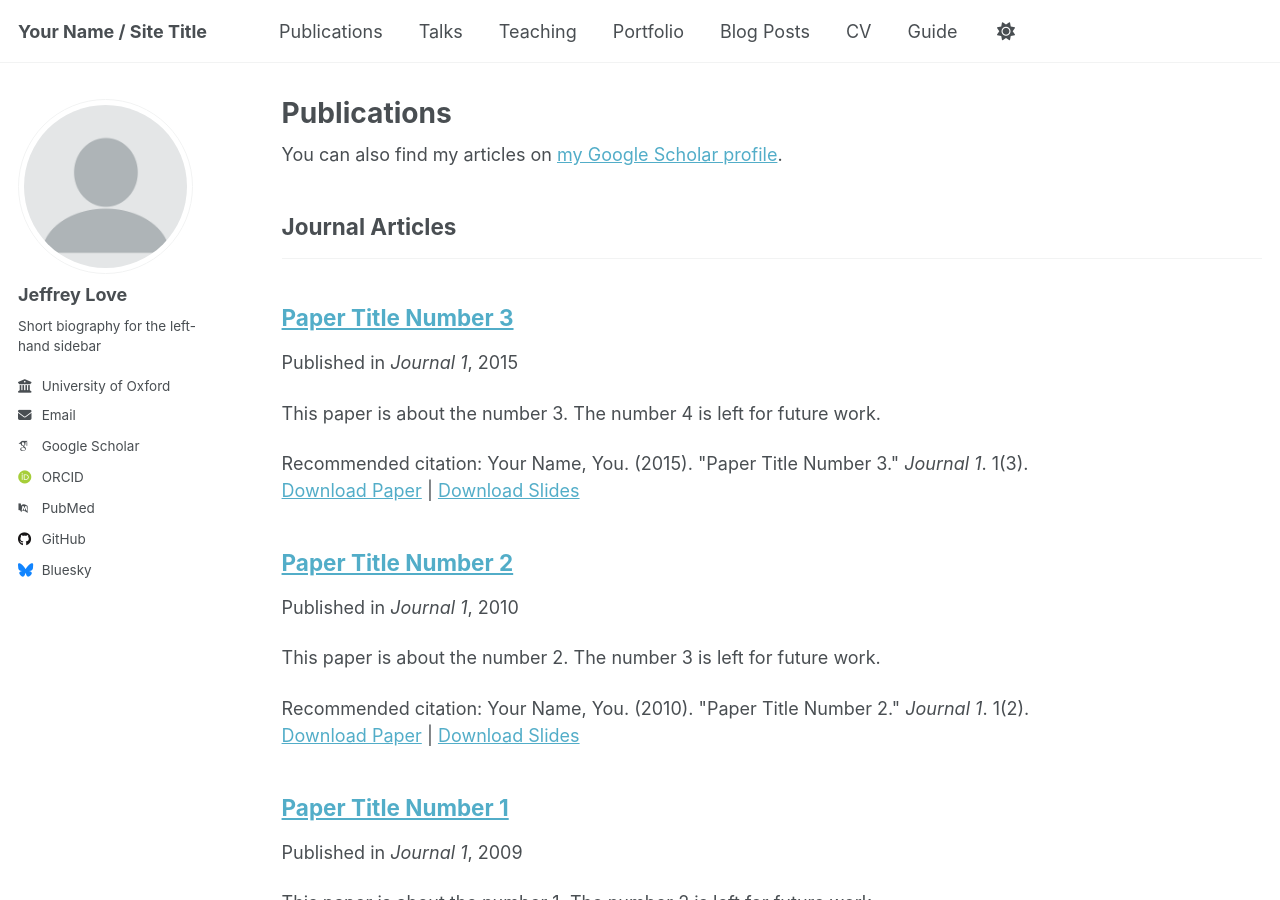
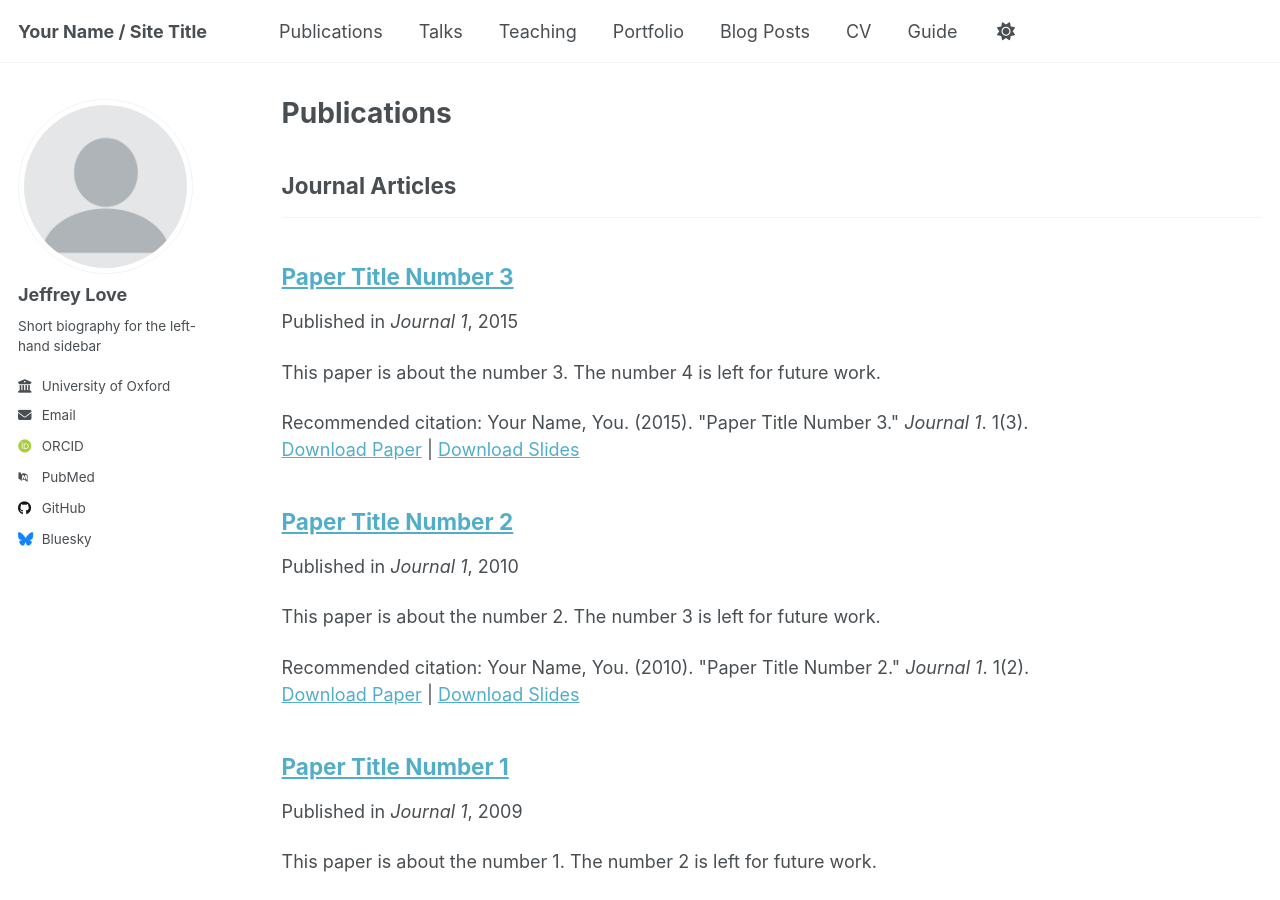
Before and after one commit to jeffreyjlove/website, a Jekyll site: the page built from _pages/publications.html, in a window 1280 px wide and 900 px high. Built offline with Jekyll 4.4.1, drawn with Linux system fonts in a browser that asks for light colours; some web fonts are replaced; part of the change alters nothing that is shown.

Commit message:
Update _config.yml

```diff
--- a/_config.yml
+++ b/_config.yml
@@ -33,7 +33,7 @@ author:
 
   # Academic websites
   arxiv            : # URL - Update with the correct link to your profile
-  googlescholar    : "https://scholar.google.com/citations?user=PS_CX0AAAAAJ"
+  googlescholar    :
   impactstory      : # URL
   orcid            : "http://orcid.org/yourorcidurl"
   semantic         : # URL
@@ -45,12 +45,12 @@ author:
   bitbucket        : # Username - Update with your username on the site
   codepen          : # Username
   dribbble         : # Username
-  github           : "academicpages"
+  github           : "https://github.com/jeffreyjlove"
   kaggle           : # Username
   stackoverflow    : # User number or user number and name (i.e., use "1" or "1/jeff-atwood")
 
   # Social media
-  bluesky          : "bsky.app" # Replace this with you Bluesky username
+  bluesky          : "jj-love.bsky.social" # Replace this with you Bluesky username
   facebook         : # Username
   flickr           : # Username
   foursquare       : # Username
```
